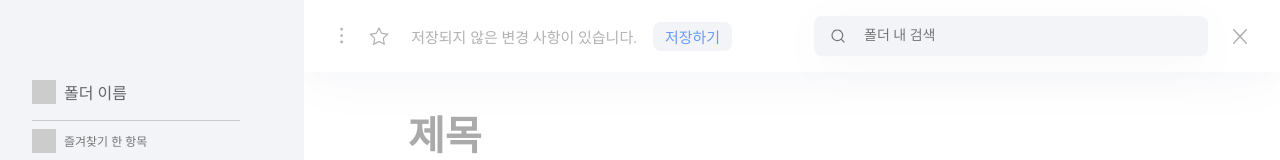
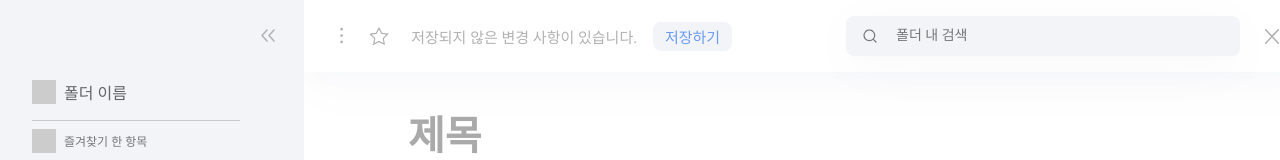
Before and after one commit to UMC-CARDIFY/Client-V1, a React (Vite) app: page /noteeditor in a window 1280 px wide. Shown: the top 160 px of the page. Built offline with nearby package versions, Linux system fonts and the light colour scheme.

Commit message:
feat: 메뉴바 밀기 기능 추가
헤더 길이 안 늘어나는 에러 있음

```diff
--- a/src/pages/NoteEditor/components/Header.jsx
+++ b/src/pages/NoteEditor/components/Header.jsx
@@ -1,4 +1,5 @@
-import  { useState } from 'react';
+import { useState } from 'react';
+import PropTypes from 'prop-types';
 import styled from 'styled-components';
 
 const HeaderWrapper = styled.header`
@@ -11,6 +12,8 @@ const HeaderWrapper = styled.header`
   display: flex;
   align-items: center;
   justify-content: space-between;
+  width: 100%;
+
 
   @media (max-width: 768px) {
     flex-direction: column;
@@ -171,8 +174,22 @@ const SaveButton = styled.button`
   }
 `;
 
-const Header = () => {
+const ToggleMenuButton = styled.button`
+  width: 3rem;
+  height: 3rem;
+  flex-shrink: 0;
+  background: none;
+  border: none;
+  cursor: pointer;
+  margin-right: 0.5rem;
 
+  svg {
+    width: 100%;
+    height: 100%;
+  }
+`;
+
+const Header = ({ isMenuCollapsed, toggleMenuBar }) => {
   const data = [
     'Document 1',
     'Document 2',
@@ -205,7 +222,16 @@ const Header = () => {
   return (
     <HeaderWrapper>
       <LeftSection>
-        <KebabIcon>
+
+        {isMenuCollapsed && (
+          <ToggleMenuButton onClick={toggleMenuBar}>
+            <svg xmlns="http://www.w3.org/2000/svg" width="40" height="40" viewBox="0 0 40 40" fill="none">
+              <path d="M21 14L26 19.5L21 25" stroke="#B1B1B1" strokeWidth="1.5" strokeLinecap="round" strokeLinejoin="round"/>
+              <path d="M14 14L19 19.5L14 25" stroke="#B1B1B1" strokeWidth="1.5" strokeLinecap="round" strokeLinejoin="round"/>
+            </svg>
+          </ToggleMenuButton>
+        )}
+         <KebabIcon>
           <svg xmlns="http://www.w3.org/2000/svg" viewBox="0 0 40 40" fill="none">
             <path fillRule="evenodd" clipRule="evenodd" d="M18.25 11.8333C18.25 11.3691 18.4344 10.924 18.7626 10.5958C19.0908 10.2676 19.5359 10.0833 20 10.0833H20.0117C20.4758 10.0833 20.9209 10.2676 21.2491 10.5958C21.5773 10.924 21.7617 11.3691 21.7617 11.8333V11.8449C21.7617 12.309 21.5773 12.7542 21.2491 13.0824C20.9209 13.4105 20.4758 13.5949 20.0117 13.5949H20C19.5359 13.5949 19.0908 13.4105 18.7626 13.0824C18.4344 12.7542 18.25 12.309 18.25 11.8449V11.8333ZM18.25 19.9999C18.25 19.5358 18.4344 19.0907 18.7626 18.7625C19.0908 18.4343 19.5359 18.2499 20 18.2499H20.0117C20.4758 18.2499 20.9209 18.4343 21.2491 18.7625C21.5773 19.0907 21.7617 19.5358 21.7617 19.9999V20.0116C21.7617 20.4757 21.5773 20.9208 21.2491 21.249C20.9209 21.5772 20.4758 21.7616 20.0117 21.7616H20C19.5359 21.7616 19.0908 21.5772 18.7626 21.249C18.4344 20.9208 18.25 20.4757 18.25 20.0116V19.9999ZM20 26.4166C19.5359 26.4166 19.0908 26.601 18.7626 26.9291C18.4344 27.2573 18.25 27.7025 18.25 28.1666V28.1783C18.25 28.6424 18.4344 29.0875 18.7626 29.4157C19.0908 29.7439 19.5359 29.9283 20 29.9283H20.0117C20.4758 29.9283 20.9209 29.7439 21.2491 29.4157C21.5773 29.0875 21.7617 28.6424 21.7617 28.1783V28.1666C21.7617 27.7025 21.5773 27.2573 21.2491 26.9291C20.9209 26.601 20.4758 26.4166 20.0117 26.4166H20Z" fill="#B1B1B1"/>
           </svg>
@@ -250,4 +276,9 @@ const Header = () => {
   );
 };
 
+Header.propTypes = {
+  isMenuCollapsed: PropTypes.bool.isRequired,
+  toggleMenuBar: PropTypes.func.isRequired,
+};
+
 export default Header;
--- a/src/pages/NoteEditor/components/MenuBar.jsx
+++ b/src/pages/NoteEditor/components/MenuBar.jsx
@@ -1,5 +1,6 @@
 import { useState } from 'react';
-import styled from 'styled-components';
+import PropTypes from 'prop-types';
+import styled, { css } from 'styled-components';
 
 const MenuBarContainer = styled.div`
   width: 15rem;
@@ -8,6 +9,13 @@ const MenuBarContainer = styled.div`
   background: var(--Main-BackGround, #F2F4F8);
   padding: 5rem 2rem 0 2rem;
   position: relative;
+  transition: transform 0.3s ease-in-out;
+
+  ${({ isCollapsed }) =>
+    isCollapsed &&
+    css`
+      transform: translateX(-100%);
+    `}
 `;
 
 const NowFolderContainer = styled.div`
@@ -130,7 +138,17 @@ const BackButton = styled.div`
   cursor: pointer;
 `;
 
-const MenuBar = () => {
+const PushButton = styled.div`
+  position: absolute;
+  top: 1rem;
+  right: 1rem;
+  width: 2.5rem;
+  height: 2.5rem;
+  cursor: pointer;
+  flex-shrink: 0;
+`;
+
+const MenuBar = ({ isCollapsed, toggleMenuBar }) => {
   const [selectedItem, setSelectedItem] = useState('');
 
   const menuItems = [
@@ -152,7 +170,21 @@ const MenuBar = () => {
   };
 
   return (
-    <MenuBarContainer>
+    <MenuBarContainer isCollapsed={isCollapsed}>
+      <PushButton onClick={toggleMenuBar}>
+        {isCollapsed ? (
+          <svg xmlns="http://www.w3.org/2000/svg" width="40" height="40" viewBox="0 0 40 40" fill="none">
+            <path d="M21 14L26 19.5L21 25" stroke="#B1B1B1" strokeWidth="1.5" strokeLinecap="round" strokeLinejoin="round"/>
+            <path d="M14 14L19 19.5L14 25" stroke="#B1B1B1" strokeWidth="1.5" strokeLinecap="round" strokeLinejoin="round"/>
+          </svg>
+        ) : (
+          <svg xmlns="http://www.w3.org/2000/svg" width="40" height="40" viewBox="0 0 40 40" fill="none">
+            <path d="M26 25L21 19.5L26 14" stroke="#B1B1B1" strokeWidth="1.5" strokeLinecap="round" strokeLinejoin="round"/>
+            <path d="M19 25L14 19.5L19 14" stroke="#B1B1B1" strokeWidth="1.5" strokeLinecap="round" strokeLinejoin="round"/>
+          </svg>
+        )}
+      </PushButton>
+
       <NowFolderContainer>
         <FolderIcon /> 폴더 이름
       </NowFolderContainer>
@@ -195,6 +227,11 @@ const MenuBar = () => {
       </BackButtonDiv>
     </MenuBarContainer>
   );
-}
+};
+
+MenuBar.propTypes = {
+  isCollapsed: PropTypes.bool.isRequired,
+  toggleMenuBar: PropTypes.func.isRequired,
+};
 
 export default MenuBar;
--- a/src/pages/NoteEditor/index.jsx
+++ b/src/pages/NoteEditor/index.jsx
@@ -1,3 +1,4 @@
+import { useState } from 'react';
 import styled from 'styled-components';
 import Editor from './components/Editor';
 import Header from './components/Header';
@@ -6,27 +7,35 @@ import MenuBar from './components/MenuBar';
 const NoteEditorWrapper = styled.div`
   display: flex;
   height: 100vh;
-  overflow: hidden;  // 전체 페이지에 스크롤이 생기지 않도록 설정
+  overflow: hidden;
 `;
 
 const ContentWrapper = styled.div`
   display: flex;
   flex-direction: column;
   flex-grow: 1;
-  overflow: hidden;  // Header와 Editor의 스크롤을 분리하기 위해 설정
+  overflow: hidden;
+  width: ${({ isMenuCollapsed }) => (isMenuCollapsed ? '100%' : 'calc(100% - 15rem)')};
+  transition: width 0.3s ease-in-out;
 `;
 
 const EditorWrapper = styled.div`
   flex-grow: 1;
-  overflow-y: auto;  // Editor 부분에만 스크롤이 적용되도록 설정
+  overflow-y: auto;
 `;
 
 const NoteEditor = () => {
+  const [isMenuCollapsed, setIsMenuCollapsed] = useState(false);
+
+  const toggleMenuBar = () => {
+    setIsMenuCollapsed(!isMenuCollapsed);
+  };
+
   return (
     <NoteEditorWrapper>
-      <MenuBar />
-      <ContentWrapper>
-        <Header />
+      <MenuBar isCollapsed={isMenuCollapsed} toggleMenuBar={toggleMenuBar} />
+      <ContentWrapper isMenuCollapsed={isMenuCollapsed}>
+        <Header isMenuCollapsed={isMenuCollapsed} toggleMenuBar={toggleMenuBar} />
         <EditorWrapper>
           <Editor />
         </EditorWrapper>
```
